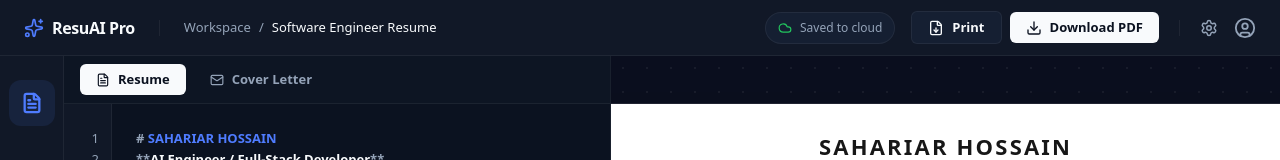
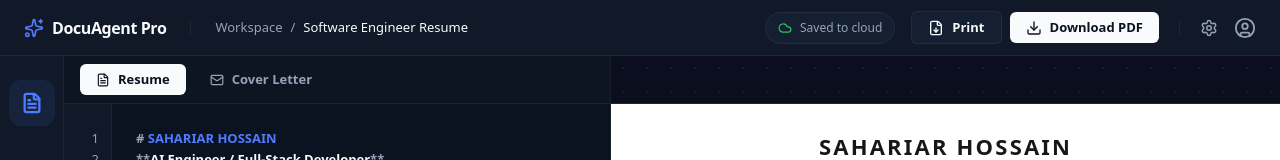
Before and after one commit to sahariarhossain524-sketch/ai-cv-editor, a Next.js app: page / in a window 1280 px wide. Shown: the top 160 px of the page. Built offline with nearby package versions, Linux system fonts and the light colour scheme.

Commit message:
chore: rename to DocuAgent Pro

```diff
--- a/app/layout.tsx
+++ b/app/layout.tsx
@@ -18,8 +18,8 @@ const geistMono = Geist_Mono({
 });
 
 export const metadata: Metadata = {
-  title: "ResuAI | Premium Resume Builder",
-  description: "World-class AI Resume Builder",
+  title: "DocuAgent Pro | AI Document Automation",
+  description: "Generate professional structured documents using AI",
 };
 
 export default function RootLayout({
--- a/components/Topbar.tsx
+++ b/components/Topbar.tsx
@@ -10,7 +10,7 @@ export default function Topbar({ onExport, onDownload, isDownloading }: { onExpo
           className="flex items-center gap-2 text-[var(--color-brand-text)]"
         >
           <Sparkles className="text-[var(--color-brand-primary)]" size={20} />
-          <span className="font-bold tracking-tight">ResuAI Pro</span>
+          <span className="font-bold tracking-tight">DocuAgent Pro</span>
         </motion.div>
         <div className="h-4 w-px bg-[var(--color-brand-border)] mx-2"></div>
         <div className="flex items-center gap-2 text-[13px] text-[var(--color-brand-muted)]">
```
